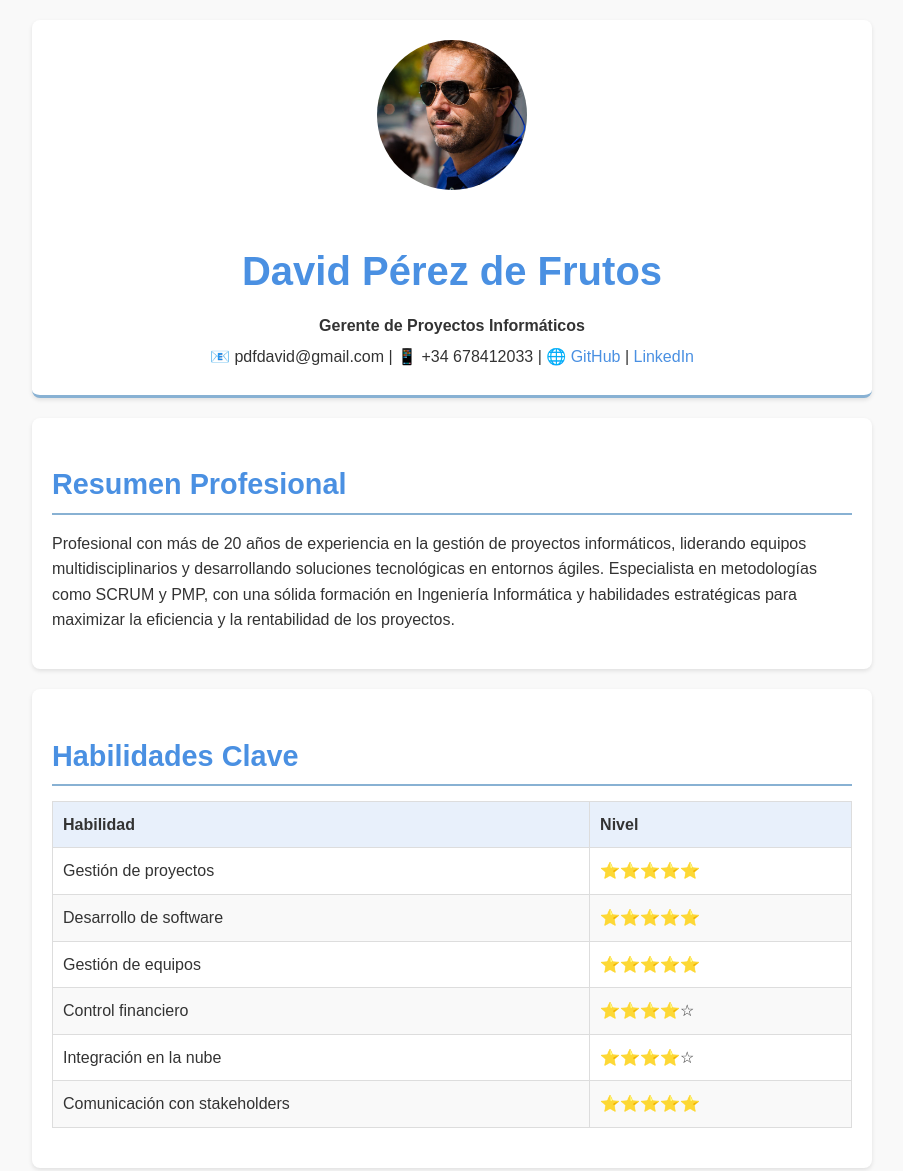
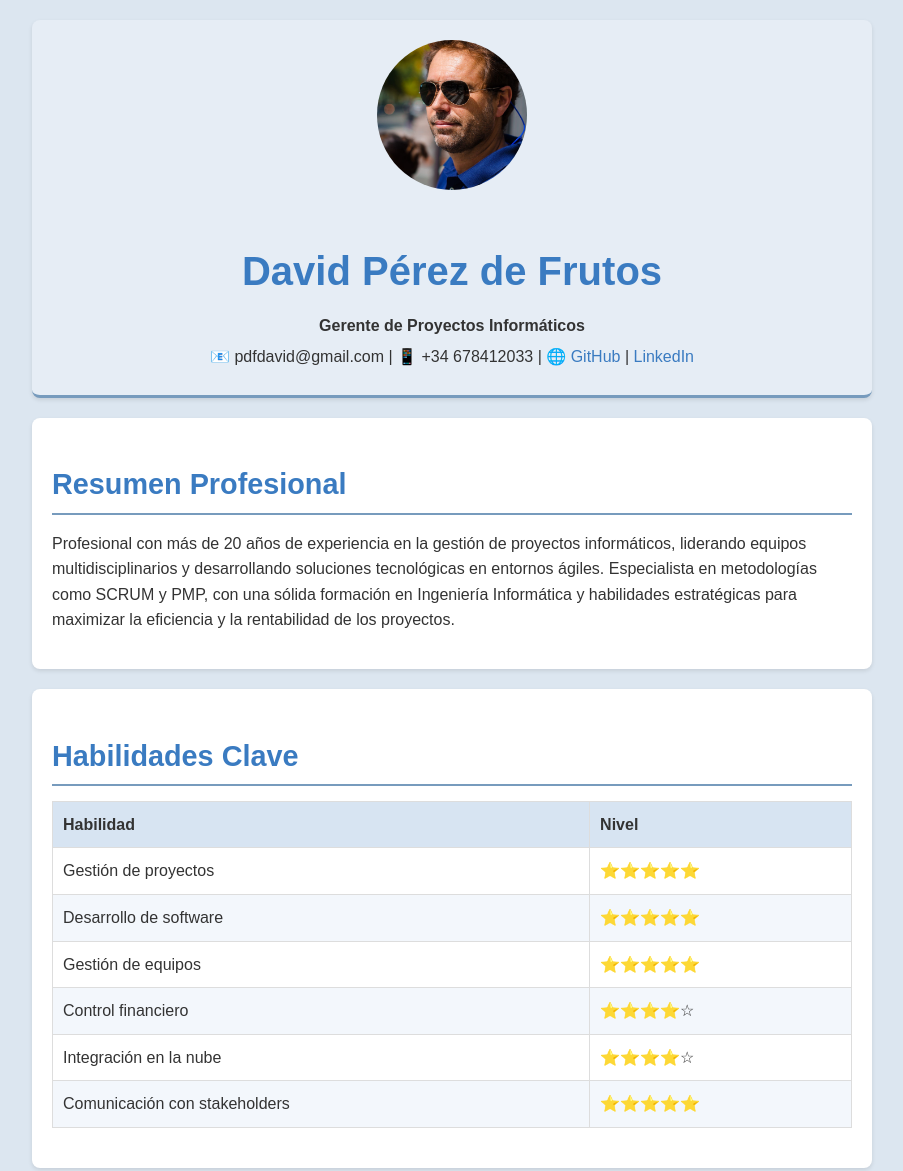
Before and after one commit to davidpdf72/mi-cv, a plain HTML site: page index.html in a window 1280 px wide. Shown: the top 1171 px of the page, without its empty margins (188-1091 px from the left). Drawn offline with Linux system fonts and the light colour scheme.

Commit message:
Update index.html

```diff
--- a/index.html
+++ b/index.html
@@ -4,102 +4,7 @@
     <meta charset="UTF-8">
     <meta name="viewport" content="width=device-width, initial-scale=1.0">
     <title>Currículum Vitae - David Pérez de Frutos</title>
-    <style>
-        /* General Styles */
-        body {
-            font-family: Arial, sans-serif;
-            line-height: 1.6;
-            margin: 0;
-            padding: 0;
-            background-color: #f9f9f9;
-            color: #333;
-        }
-        header, section {
-            max-width: 800px;
-            margin: 20px auto;
-            padding: 20px;
-            background-color: #fff;
-            border-radius: 8px;
-            box-shadow: 0 2px 4px rgba(0, 0, 0, 0.1);
-        }
-        header {
-            text-align: center;
-            border-bottom: 3px solid #88b1d3;
-        }
-        header h1 {
-            font-size: 2.5em;
-            color: #4a90e2;
-            margin-bottom: 10px;
-        }
-        header p {
-            margin: 5px 0;
-            font-size: 1em;
-        }
-        header a {
-            color: #4a90e2;
-            text-decoration: none;
-        }
-        header a:hover {
-            text-decoration: underline;
-        }
-        header img {
-            border-radius: 50%;
-            width: 150px;
-            height: 150px;
-            object-fit: cover;
-            margin-bottom: 15px;
-        }
-
-        section h2 {
-            font-size: 1.8em;
-            color: #4a90e2;
-            border-bottom: 2px solid #88b1d3;
-            padding-bottom: 5px;
-            margin-bottom: 15px;
-        }
-        ul, table {
-            margin: 10px 0;
-        }
-
-        /* Table Styles */
-        table {
-            width: 100%;
-            border-collapse: collapse;
-            margin-bottom: 20px;
-        }
-        table th, table td {
-            border: 1px solid #ddd;
-            padding: 10px;
-            text-align: left;
-        }
-        table th {
-            background-color: #e8f0fb;
-            color: #333;
-        }
-        table tr:nth-child(even) {
-            background-color: #f9f9f9;
-        }
-        table tr:hover {
-            background-color: #f1f8ff;
-        }
-
-        /* List Styles */
-        ul {
-            padding-left: 20px;
-        }
-        ul li {
-            margin-bottom: 5px;
-        }
-
-        /* Links */
-        a {
-            color: #4a90e2;
-            text-decoration: none;
-        }
-        a:hover {
-            text-decoration: underline;
-        }
-    </style>
+    <link rel="stylesheet" href="cv-david.css">
 </head>
 <body>
     <header>
```
